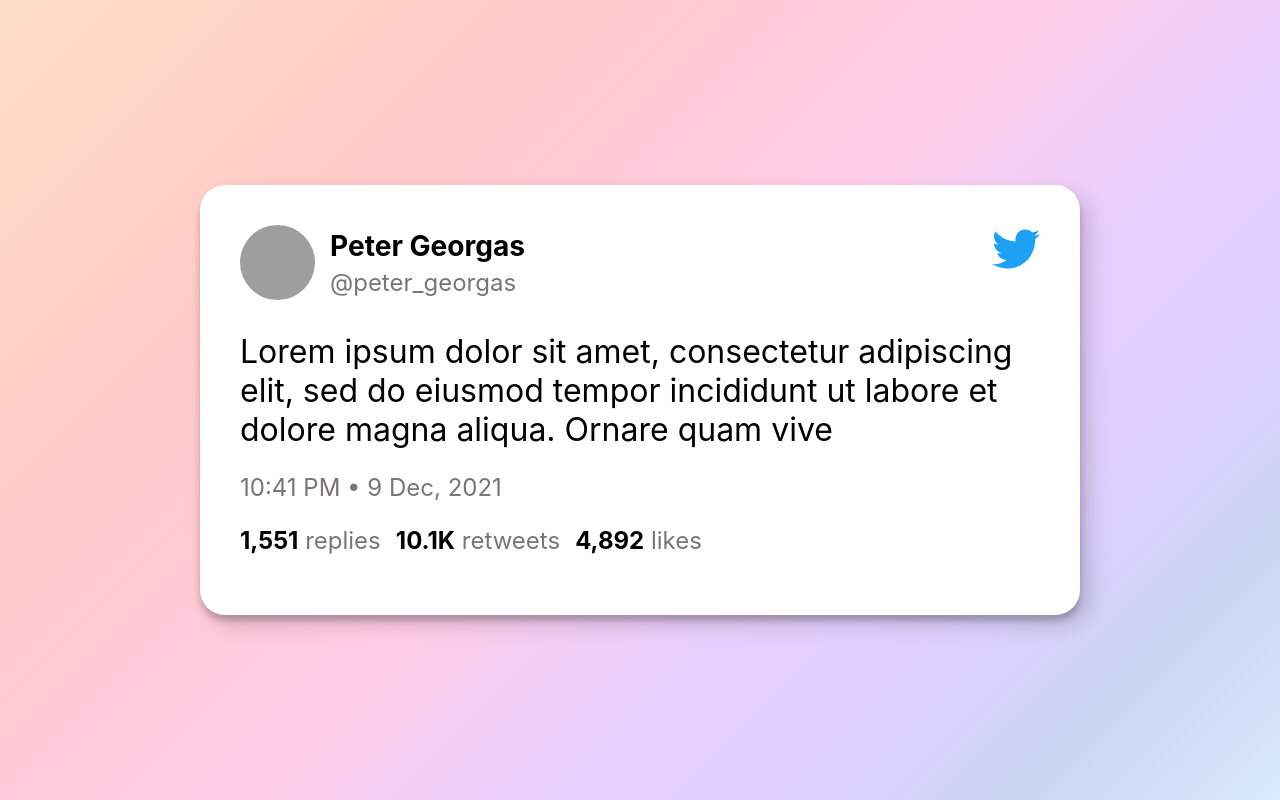
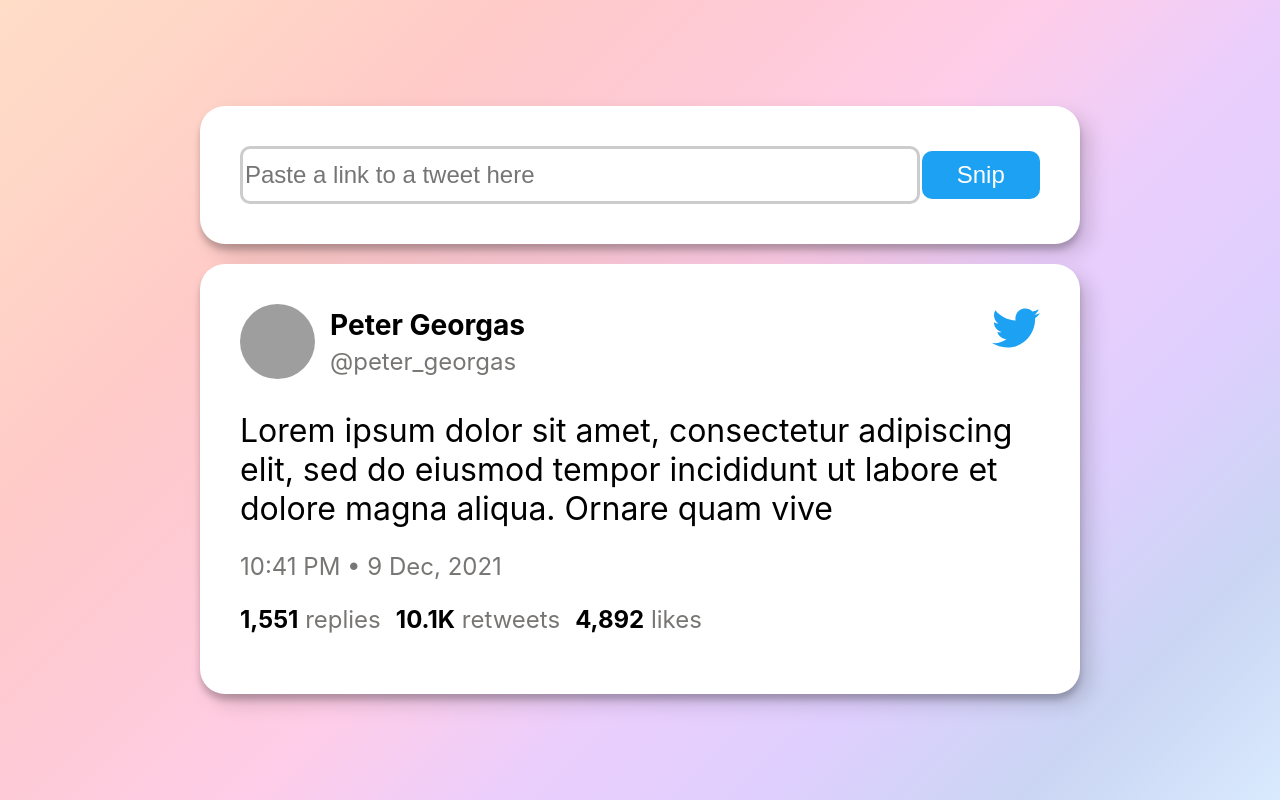
Before and after one commit to petergeorgas/Social-Media-Snippets, a React (Create React App) app: page / in a window 1280 px wide. Built offline with nearby package versions, Linux system fonts and the light colour scheme; grey boxes are pictures that could not be loaded.

Commit message:
Add snip link box, snip button

```diff
--- a/src/App.css
+++ b/src/App.css
@@ -1,7 +1,7 @@
 .App {
   height: 100vh;
   display: flex;
-  flex-direction: row;
+  flex-direction: column;
   justify-content: center;
   align-items: center;
   background-image: linear-gradient(
--- a/src/App.js
+++ b/src/App.js
@@ -1,9 +1,11 @@
 import "./App.css";
+import SnipLinkBox from "./components/SnipLinkBox";
 import Tweet from "./components/Tweet";
 function App() {
   return (
     <div className="App">
-      <Tweet></Tweet>
+      <SnipLinkBox/>
+      <Tweet/>
     </div>
   );
 }
--- /dev/null
+++ b/src/components/SnipLinkBox.css
@@ -0,0 +1,41 @@
+.snip-box-container{
+    border-radius: 25px;
+    background-color: white;
+    width: 800px;
+    max-height: 350px;
+    display: flex;
+    flex-direction: column;
+    padding: 40px;
+    box-shadow: 10px 10px 20px rgba(0, 0, 0, 0.15), 0 6px 6px rgba(0, 0, 0, 0.2);
+    margin-bottom: 20px;
+}
+.submit-button {
+    background-color: #1DA1F2;
+    border: 3px solid #1DA1F2;
+    border-radius: 10px;
+    width: 15%;
+    height: 100%;
+    border: none;
+    color: white;
+    padding: 10px;
+    text-align: center;
+    text-decoration: none;
+    font-size: x-large;
+    margin-left: 2px;
+    cursor: pointer;
+}
+
+.link-box {
+    font-size: x-large;
+    width: 85%;
+    height: 50px;
+    border-radius: 10px;
+    border: 3px solid #ccc;
+}
+
+#snip-bar{
+    display: flex;
+    flex-direction: row;
+    justify-content: space-between;
+    align-items: center;
+}
--- /dev/null
+++ b/src/components/SnipLinkBox.js
@@ -0,0 +1,18 @@
+import React from 'react'
+import "./SnipLinkBox.css"
+
+
+function SnipLinkBox() {
+    return (
+        <div className="snip-box-container">
+            <form>
+                <div id="snip-bar">
+                    <input type="text" className="link-box"placeholder="Paste a link to a tweet here" />
+                    <button type="submit" className="submit-button">Snip</button>
+                </div>
+            </form>
+        </div>
+    )
+}
+
+export default SnipLinkBox
```
Also changed, not shown: 1 other file (tests, documents, lock files or other folders).
